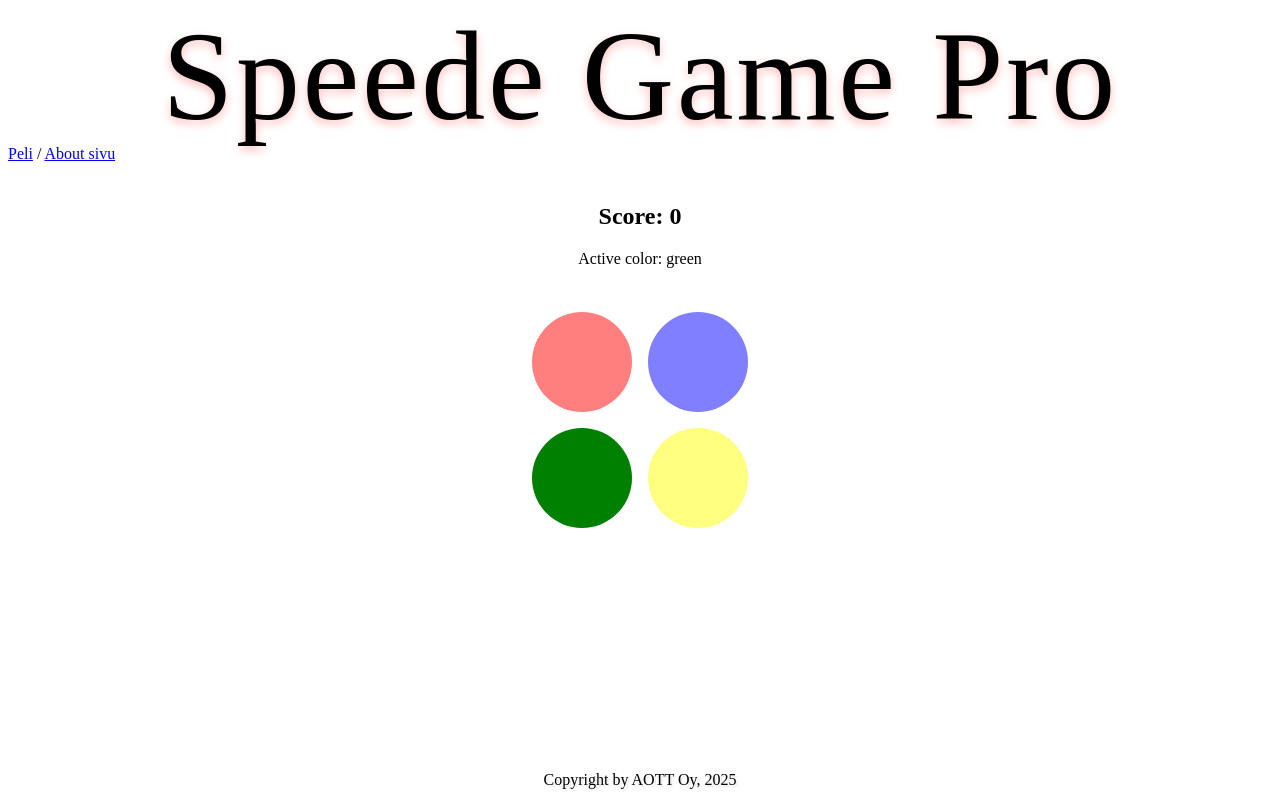
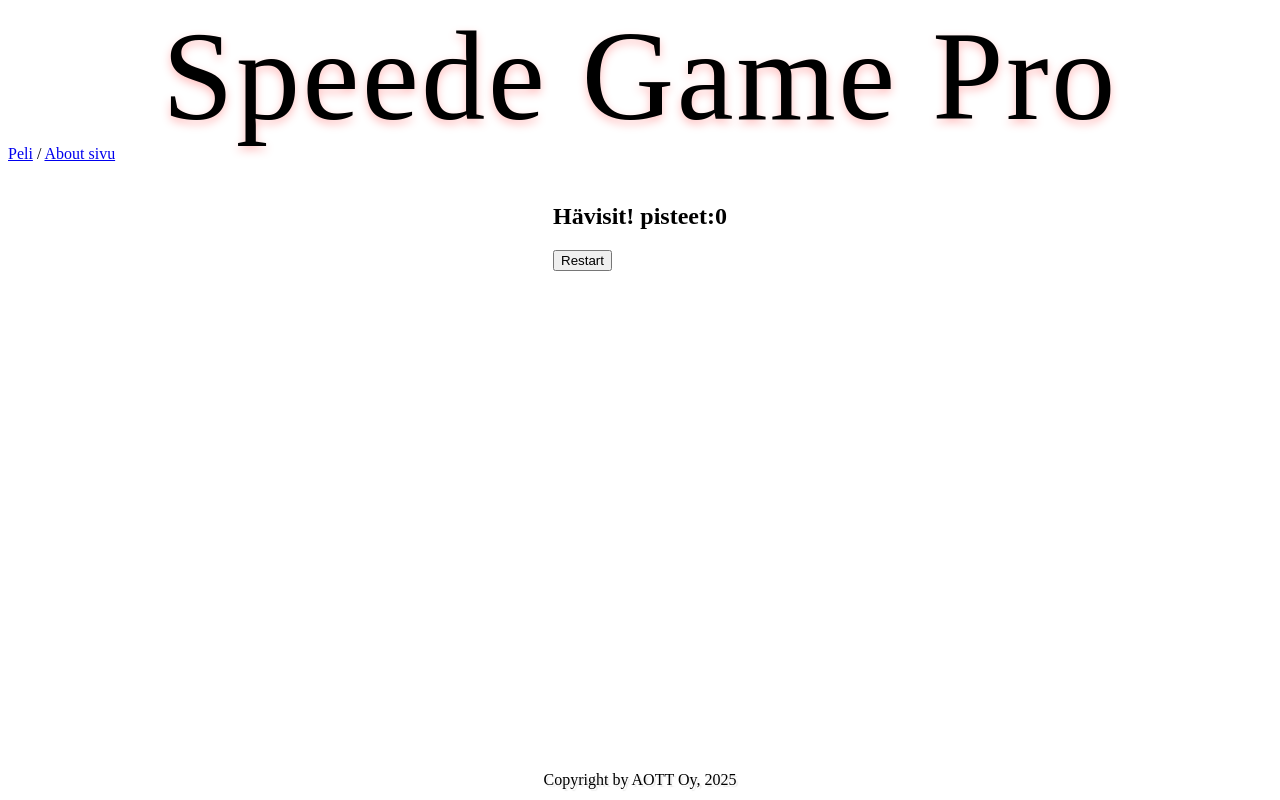
Before and after one commit to jamktiko/ryhma5, a SvelteKit app in the folder speedepeli/: page / in a window 1280 px wide. Both pictures are taken after a click on the button 582 px from the left and 361 px from the top of the page. Built offline with nearby package versions, Linux system fonts and the light colour scheme; a web font is replaced by a local one.

Commit message:
pelattavuutta lisätty

```diff
--- a/speedepeli/src/routes/+page.svelte
+++ b/speedepeli/src/routes/+page.svelte
@@ -6,29 +6,53 @@
 	let score = 0;
 	let lastClicked = ''; // viimeksi klikattu väri
 	let intervalId: ReturnType<typeof setInterval>; // tallentaa setIntervalin ID:n, jotta voimme puhdistaa sen myöhemmin
-	let gameSpeed = 2000; // kertoo pelin nopeuden, kuinka usein väri vaihtuu (2 sekuntia)
+	let gameSpeed = 3000; // kertoo pelin nopeuden, kuinka usein väri vaihtuu (2 sekuntia)
+	let gameOver = false; // peli päättynyt -tilamuuttuja
+	let clickedThisRound = false; // tarkistaa, onko pelaaja klikannut väriä tällä kierroksella
 
 	function setRandomColor() {
+		clickedThisRound = false; // Nollaa klikkaustila ennen uuden värin asettamista
 		const randomIndex = Math.floor(Math.random() * colors.length);
 		activeColor = colors[randomIndex];
 		console.log('Active color:', activeColor);
 	}
 
 	function handleClick(color: string) {
+		if (gameOver) return; // Jos peli on päättynyt, ei tehdä mitään
 		console.log('klikattu', color);
 		lastClicked = color;
+		clickedThisRound = true; // Pelaaja on klikannut väriä tällä kierroksella
 		if (color === activeColor) {
 			score += 1;
-			console.log('Oikein!' + score);
+			console.log('Oikein! Pisteet: ' + score);
+			clearInterval(intervalId);
+			setRandomColor();
+			startInterval();
 		} else {
-			score = Math.max(0, score - 1);
-			console.log('Väärin!' + score);
+			triggerGameOver();
 		}
-		clearInterval(intervalId); // Pysäytä väri vaihtumasta
-		setRandomColor(); // Aseta uusi väri heti
+	}
+	function startInterval() {
 		intervalId = setInterval(() => {
-			setRandomColor(); // Vaihda väri uudelleen
-		}, gameSpeed); // Käynnistä väri vaihtuminen uudelleen
+			if (!clickedThisRound) {
+				// Jos ei klikattu ennen ajan loppumista
+				triggerGameOver();
+			} else {
+				setRandomColor();
+			}
+		}, gameSpeed);
+	}
+	function triggerGameOver() {
+		clearInterval(intervalId);
+		gameOver = true;
+		console.log('Game Over!');
+	}
+	function restartGame() {
+		score = 0;
+		gameOver = false;
+		lastClicked = '';
+		setRandomColor();
+		startInterval();
 	}
 	// Start the game when component is mounted
 	onMount(() => {
@@ -48,6 +72,12 @@
 </script>
 
 <div class="game-container">
+	{#if gameOver}
+		<div class="game-over">
+			<h2>Hävisit! pisteet:{score}</h2>
+			<button onclick={restartGame}>Restart</button>
+		</div>
+	{:else}
 		<div class="score-display">
 			<h2>Score: {score}</h2>
 			<p>Active color: {activeColor}</p>
@@ -62,6 +92,7 @@
 				onClick={() => handleClick('yellow')}
 			/>
 		</div>
+	{/if}
 </div>
 
 <style>
```
Lines whose indentation alone changed are shown as unchanged.
